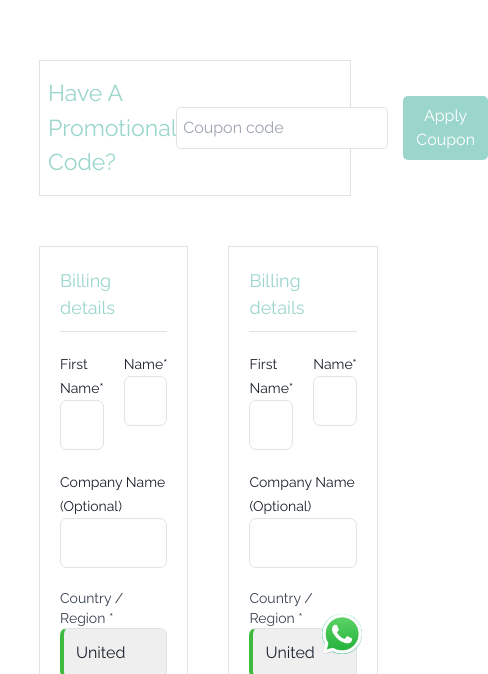
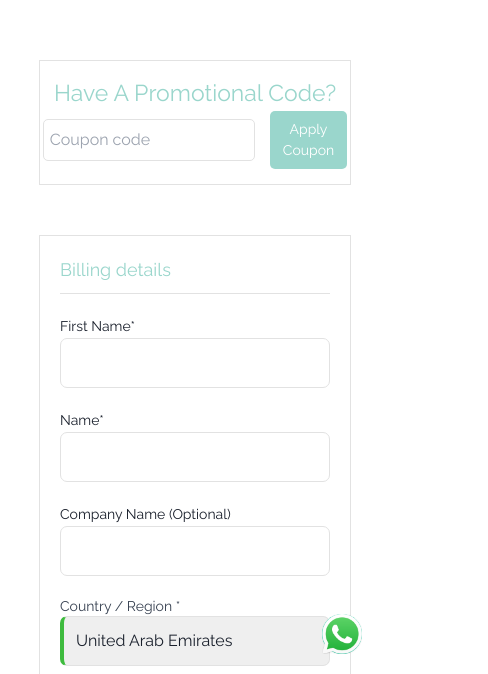
Before and after one commit to AyxanAmirov/Orskin-Front, a React (Vite) app: page /checkout in a window 390 px wide. Shown: the part 170-844 px from the top of the page, 488 px wide, since content can reach past the window. Built offline with nearby package versions, Linux system fonts and the light colour scheme.

Commit message:
responsive update

```diff
--- a/src/User/pages/checkOut/checkot.jsx
+++ b/src/User/pages/checkOut/checkot.jsx
@@ -6,7 +6,7 @@ function Checkout() {
     <div className="mt-[230px] mb-[80px]">
       <div className="container">
         <div className="border-[1px] border-solid border-[#E2E2E2] py-[15px] px-[8px]">
-          <div className="flex justify-between items-center">
+          <div className="flex xl:flex-nowrap lg:flex-nowrap flex-wrap  xl:justify-between lg:justify-between justify-center items-center">
             <h2 className="text-[#9AD6CC] text-[23px]">
               Have A Promotional Code?
             </h2>
@@ -19,21 +19,21 @@ function Checkout() {
                 />
               </div>
               <div className="col-lg-5">
-                <button className="w-full bg-[#9ad6cc] py-[8px] rounded-[5px] text-[#fff] tetx-[14px] px-[13px]">
+                <button className="w-full bg-[#9ad6cc] py-[8px] rounded-[5px] text-[#fff] text-[14px] px-[13px]">
                   Apply Coupon
                 </button>
               </div>
             </div>
           </div>
         </div>
-        <div className="flex mt-[50px] gap-[40px]">
-          <div className="col-lg-6">
+        <div className="flex xl:flex-nowrap lg:flex-nowrap flex-wrap mt-[50px] gap-[40px]">
+          <div className="col-xl-6 col-lg-6 col-md-12 col-sm-12 col-12">
             <form className="flex flex-col gap-[20px] border-[1px] border-solid border-[#E2E2E2] p-[20px] ">
               <h3 className="pb-[10px] border-b-[1px] border-b-solid border-b-[#E2E2E2] text-[#9AD6CC] text-[18px]">
                 Billing details
               </h3>
-              <div className="flex gap-[20px]">
-                <div className="col-lg-6">
+              <div className="flex gap-[20px] xl:flex-nowrap lg:flex-nowrap md:flex-nowrap flex-wrap">
+                <div className="col-xl-6 col-lg-6 col-md-6 col-sm-12 col-12">
                   <label htmlFor="firstName" className="text-[14px]">
                     First Name*
                   </label>
@@ -43,7 +43,7 @@ function Checkout() {
                     className="w-full focus:outline-[#3ebb3e] border-[1px] border-solid border-[#E2E2E2] py-[12px] px-[8px] rounded-[7px]"
                   />
                 </div>
-                <div className="col-lg-6">
+                <div className="col-xl-6 col-lg-6 col-md-6 col-sm-12 col-12">
                   <label htmlFor="name" className="text-[14px]">
                     Name*
                   </label>
@@ -148,13 +148,13 @@ function Checkout() {
               </div>
             </form>
           </div>
-          <div className="col-lg-6">
+          <div className="col-xl-6 col-lg-6 col-md-12 col-sm-12 col-12">
             <form className="flex flex-col gap-[20px] border-[1px] border-solid border-[#E2E2E2] p-[20px] ">
               <h3 className="pb-[10px] border-b-[1px] border-b-solid border-b-[#E2E2E2] text-[#9AD6CC] text-[18px]">
-                Billing details
+              Ship to a different address?
               </h3>
-              <div className="flex gap-[20px]">
-                <div className="col-lg-6">
+              <div className="flex gap-[20px] xl:flex-nowrap lg:flex-nowrap md:flex-nowrap flex-wrap">
+                <div className="col-xl-6 col-lg-6 col-md-6 col-sm-12 col-12">
                   <label htmlFor="firstName" className="text-[14px]">
                     First Name*
                   </label>
@@ -164,7 +164,7 @@ function Checkout() {
                     className="w-full focus:outline-[#3ebb3e] border-[1px] border-solid border-[#E2E2E2] py-[12px] px-[8px] rounded-[7px]"
                   />
                 </div>
-                <div className="col-lg-6">
+                <div className="col-xl-6 col-lg-6 col-md-6 col-sm-12 col-12">
                   <label htmlFor="name" className="text-[14px]">
                     Name*
                   </label>
--- a/src/User/pages/shop/shop.jsx
+++ b/src/User/pages/shop/shop.jsx
@@ -8,6 +8,7 @@ import {
   AccordionItem,
   AccordionPanel,
   Box,
+
 } from "@chakra-ui/react";
 
 const productData = [
@@ -208,7 +209,9 @@ function Shop() {
   return (
     <div className="mt-[230px] mb-[50px]">
       <div className="container">
-        <h2 className="text-center font-[500] xl:text-[40px] lg:text-[40px] text-[30px] mb-[20px]">Shop</h2>
+        <h2 className="text-center font-[500] xl:text-[40px] lg:text-[40px] text-[30px] mb-[20px]">
+          Shop
+        </h2>
         <div className="flex xl:flex-nowrap lg:flex-nowrap md:flex-wrap sm:flex-wrap flex-wrap gap-[40px]">
           <div className="col-xl-9 col-lg-9 col-md-12 col-sm-12 col-12">
             <div className="grid grid-cols-2 md:grid-cols-2 lg:grid-cols-3 xl:grid-cols-3 pb-[50px] gap-[30px]">
@@ -294,6 +297,7 @@ function Shop() {
                 </AccordionItem>
               </Accordion>
             </div>
+
           </div>
         </div>
       </div>
```
